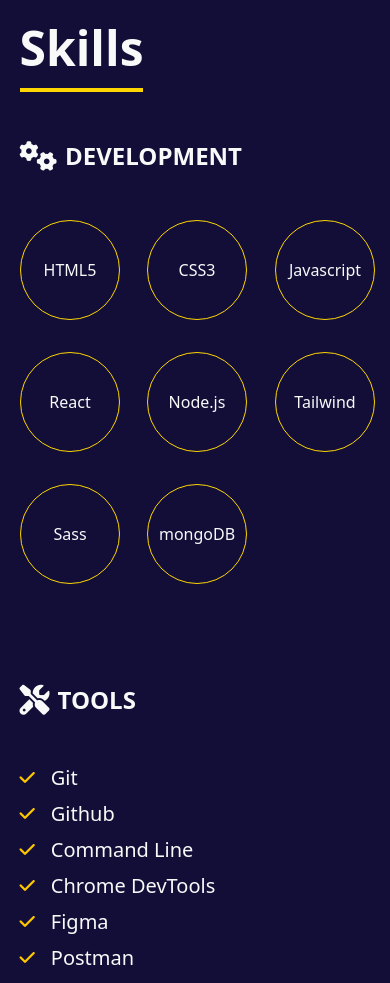
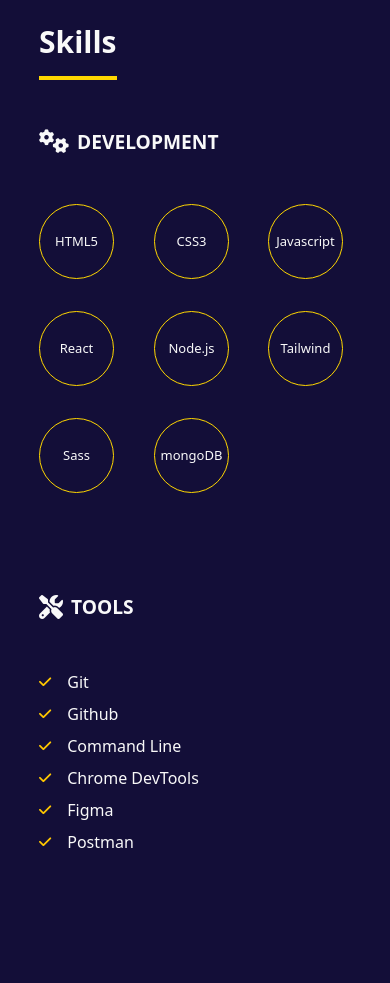
Before and after one commit to Martinsadepoju4/portfolio, a website: page index.html in a window 390 px wide. Shown: the part 1560-2543 px from the top of the page. Drawn offline with nearby package versions, Linux system fonts and the light colour scheme; a web font is replaced by a local one.

Commit message:
adjusted some font sizes

```diff
--- a/index.html
+++ b/index.html
@@ -75,13 +75,13 @@
             <div class="what i do">
 
             </div>
-        <div class="skills pb-32 m-auto lg:w-[80%] w-[90%] text-[#f9f9f9] w-[100%]">
+        <div class="skills pb-32 m-auto lg:w-[80%] w-[80%] text-[#f9f9f9] w-[100%]">
           <div class="">
 
-          <h3 class="w-[fit-content] text-5xl pb-4 mb-12 font-bold border-b-4 border-[#FFD700]">Skills</h3>
+          <h3 class="w-[fit-content] lg:text text-3xl pb-4 mb-12 font-bold border-b-4 border-[#FFD700]">Skills</h3>
           <div class="flex justify-between flex-col lg:flex-row md:flex-row ">
             <div class="dev mb-[100px] md:mb-0 mb-0">
-              <h3 class="text-2xl	font-bold mb-12"><i class="fa-solid fa-gears fa-lg mr-2"></i>DEVELOPMENT</h3>
+              <h3 class="lg:text-2xl text-[1.2em]	font-bold mb-12"><i class="fa-solid fa-gears fa-lg mr-2"></i>DEVELOPMENT</h3>
               <div class="skills grid grid-cols-3 gap-8">
                 <div class="skill-box">
                 <img src="./images/html-5.png" class="skillbox-initial-content" alt="skill"/>
@@ -141,13 +141,13 @@
               </div>
             </div>
               <ul class="">
-              <h3 class="text-2xl	font-bold mb-12"><i class="fa-solid fa-screwdriver-wrench fa-lg mr-2" ></i>TOOLS</h3>
-                <li class="tool text-xl lg:text-lg md:text-base	pb-2"><i class="fa-solid fa-check fa-sm mr-4" style="color: #FFC700"></i>Git</li>
-                <li class="tool text-xl lg:text-lg md:text-base	pb-2"><i class="fa-solid fa-check fa-sm mr-4" style="color: #FFC700"></i>Github</li>
-                <li class="tool text-xl lg:text-lg md:text-base	pb-2"><i class="fa-solid fa-check fa-sm mr-4" style="color: #FFC700"></i>Command Line</li>
-                <li class="tool text-xl lg:text-lg md:text-base	pb-2"><i class="fa-solid fa-check fa-sm mr-4" style="color: #FFC700"></i>Chrome DevTools</li>
-                <li class="tool text-xl lg:text-lg md:text-base	pb-2"><i class="fa-solid fa-check fa-sm mr-4" style="color: #FFC700"></i>Figma</li>
-                <li class="tool text-xl lg:text-lg md:text-base	pb-2"><i class="fa-solid fa-check fa-sm mr-4" style="color: #FFC700"></i>Postman</li>
+              <h3 class="lg:text-2xl text-[1.2em]	font-bold mb-12"><i class="fa-solid fa-screwdriver-wrench fa-lg mr-2" ></i>TOOLS</h3>
+                <li class="tool lg:text-xl text-base	pb-2"><i class="fa-solid fa-check fa-sm mr-4" style="color: #FFC700"></i>Git</li>
+                <li class="tool lg:text-xl text-base	pb-2"><i class="fa-solid fa-check fa-sm mr-4" style="color: #FFC700"></i>Github</li>
+                <li class="tool lg:text-xl text-base	pb-2"><i class="fa-solid fa-check fa-sm mr-4" style="color: #FFC700"></i>Command Line</li>
+                <li class="tool lg:text-xl text-base	pb-2"><i class="fa-solid fa-check fa-sm mr-4" style="color: #FFC700"></i>Chrome DevTools</li>
+                <li class="tool lg:text-xl text-base	pb-2"><i class="fa-solid fa-check fa-sm mr-4" style="color: #FFC700"></i>Figma</li>
+                <li class="tool lg:text-xl text-base	pb-2"><i class="fa-solid fa-check fa-sm mr-4" style="color: #FFC700"></i>Postman</li>
               </ul>
           </div>
         </div>
@@ -156,7 +156,7 @@
 
   <div id="works" class="Works py-32 bg-[#F9F9F9]  text-[#130e38]">
     <div class="work-content lg:w-[80%] w-[90%] m-auto">
-      <h3 class="w-[fit-content] text-5xl pb-4 mb-10 font-bold border-b-4 border-[#FFD700]">Works</h3>
+      <h3 class="w-[fit-content] lg:text text-3xl pb-4 mb-10 font-bold border-b-4 border-[#FFD700]">Works</h3>
       <p class="lg:text-lg md:text-base text-left	lg:w-[70%] md:w-[80%] mb-24">Since beginning my journey as a freelance designer over 11 years ago, I've done remote work for agencies, consulted for startups, and collaborated with talented people to create digital products for both business and consumer use. I'm quietly confident, naturally curious, and perpetually working on improving my chops one design problem at a time. </p>
       <div class="work-container grid lg:grid-cols-3 md:grid-cols-2 lg:gap-6 md:gap-6 gap-8 mb-12">
       <div class="work-box">
@@ -271,7 +271,7 @@
       <img class="social" src="./images/instagram.png"/>
       <img class="social" src="./images/facebook.png"/>
     </div>
-    <p class="  text-[#FFD700] font-bold ">Designed and Developed by Martins Adepoju 👌🏾2022</p>
+    <p class="  text-[#FFD700] text-[small]">Designed and Developed by Martins Adepoju 👌🏾2022</p>
   </div>
   </footer>
     </div>
--- a/input.css
+++ b/input.css
@@ -411,4 +411,9 @@
   .nav-li-on-scroll {
     color: #130e38 !important;
   }
+  .skillbox-hover-content {
+    height: 75px;
+    width: 75px;
+    font-size: small;
+  }
 }
```
